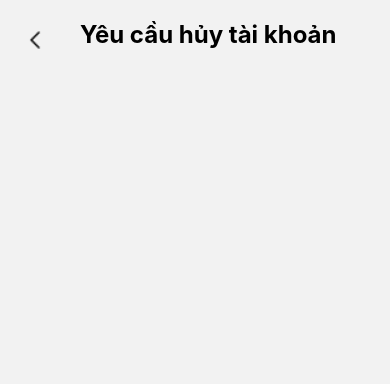
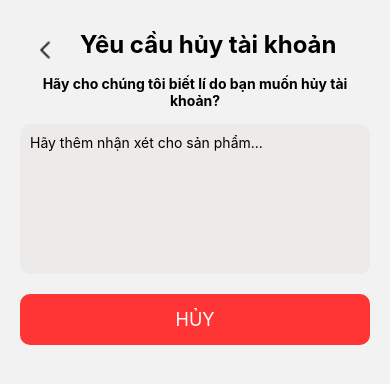
Before and after one commit to thungan610/DuAnTotNghiep1, a React Native app: screen /UserCancel in a window 390 px wide. Shown: the top 384 px of the page. Built offline with nearby package versions, Linux system fonts and the light colour scheme.

Commit message:
huytaikhoan

```diff
--- a/package.json
+++ b/package.json
@@ -32,6 +32,7 @@
     "react-native-screens": "^3.34.0",
     "react-native-star-rating-widget": "^1.9.1",
     "react-native-vector-icons": "^10.2.0",
+    "react-native-video": "^6.6.4",
     "react-router-dom": "^6.26.2"
   },
   "devDependencies": {
--- a/router/MainStack.js
+++ b/router/MainStack.js
@@ -46,7 +46,7 @@ const MainStack = () => {
             screenOptions={{
                 headerShown: false
             }}
-            initialRouteName="UserCancel"
+            initialRouteName="BottomNav"
 
         >
             <Stack.Screen name="Wellcome" component={Wellcome} />
--- a/src/Page/ProductReview/index.js
+++ b/src/Page/ProductReview/index.js
@@ -3,6 +3,7 @@ import { StyleSheet, Text, View, Image, TextInput, Button, TouchableOpacity } fr
 import StarRating from 'react-native-star-rating-widget';
 import ProductReviewStyle from './style';
 import { useNavigation } from '@react-navigation/native';
+
 
 const ProductReview = ({ maxStars = 5 }) => {
   const navigation = useNavigation();
--- a/src/Page/Profile/ProfileDetail.js
+++ b/src/Page/Profile/ProfileDetail.js
@@ -21,6 +21,9 @@ const ProfileDetail = (prop) => {
   }
   const BtnBotChat = () => {
     prop.navigation.navigate('BotChat');
+  }
+  const BtnUserCancel = () => {
+    prop.navigation.navigate('UserCancel');
   }
   return (
     <View style={{position:'relative',
@@ -108,7 +111,7 @@ const ProfileDetail = (prop) => {
             </View>
           </TouchableOpacity>
           <View>
-            <TouchableOpacity>
+            <TouchableOpacity onPress={BtnUserCancel}>
             <View style={profileStyle.insideAccount}>
               <Text style={profileStyle.textTab}>Yêu cầu hủy tài khoản</Text>
               <Image
--- a/src/Page/UserCancel/index.js
+++ b/src/Page/UserCancel/index.js
@@ -1,17 +1,40 @@
-import { View, Text, Image } from 'react-native'
-import React from 'react'
+import { View, Text, Image, TextInput, TouchableOpacity } from 'react-native'
+import React, { useState } from 'react'
 import UserCancelStyle from './style'
+import { useNavigation } from '@react-navigation/native';
+
 
 const UserCancel = () => {
+    const[description, setDescription] = useState('');
+    const navigation = useNavigation();
+    const BackRight = () => {
+        navigation.goBack()
+    }
+
   return (
-    <View>
+    <View style={UserCancelStyle.container}>
      <View style={UserCancelStyle.header}>
+        <TouchableOpacity onPress={BackRight}>
         <Image
         style={UserCancelStyle.imgHeader}
         source={require('../../../src/assets/chevron-left.png')}
         />
+        </TouchableOpacity>
         <Text style={UserCancelStyle.txtHeader}>Yêu cầu hủy tài khoản</Text>
      </View>
+     <Text style={UserCancelStyle.txtHeader2}>Hãy cho chúng tôi biết lí do bạn muốn hủy tài khoản?</Text>
+     <TextInput
+  style={UserCancelStyle.input}
+  placeholder="Hãy thêm nhận xét cho sản phẩm..."
+  multiline={true}
+  numberOfLines={5}
+  onChangeText={text=>setDescription(text)}
+  value={description}
+  />
+
+  <TouchableOpacity style={UserCancelStyle.btn}>
+    <Text style={UserCancelStyle.txtBtn} >HỦY</Text>
+  </TouchableOpacity>
     </View>
   )
 }
--- a/src/Page/UserCancel/style.js
+++ b/src/Page/UserCancel/style.js
@@ -2,18 +2,48 @@ import { StyleSheet } from "react-native"
 const UserCancelStyle = StyleSheet.create({
     header:{
         flexDirection:'row',
-        padding:20,
+        padding:10,
     },
     txtHeader:{
         fontSize:24,
         fontWeight:'bold',
         color:'black',
-        marginLeft:30,
+        marginLeft:20,
     },
     imgHeader:{
         width:30,
         height:30,
         marginTop:5,
     },
+    txtHeader2:{
+        fontSize:14,
+        color:'black',
+       textAlign:'center',
+        fontWeight:'bold',
+    },
+    input: {
+        marginTop: 15,
+        backgroundColor: '#EDEAEA',
+        height: 150,
+        borderColor: '#ccc',
+        borderRadius: 10,
+        padding: 10,
+        textAlignVertical: 'top',
+
+    },
+    container:{
+        padding:20,
+    },
+    btn:{
+        backgroundColor:'#FF3434',
+        padding:15,
+        alignItems:'center',
+        borderRadius:10,
+        marginTop:20,
+    },
+    txtBtn:{
+        fontSize:18,
+        color:'white'
+    }
 })
 export default UserCancelStyle
```
Also changed, not shown: 2 other files (tests, documents, lock files or other folders).
